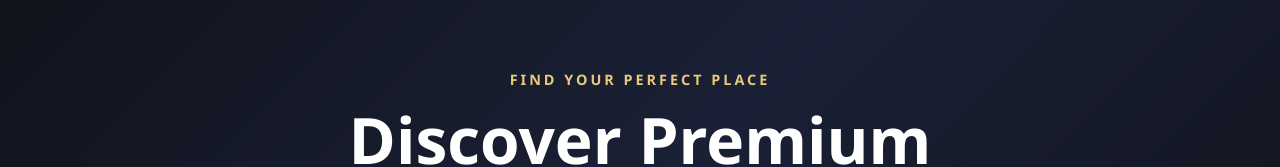
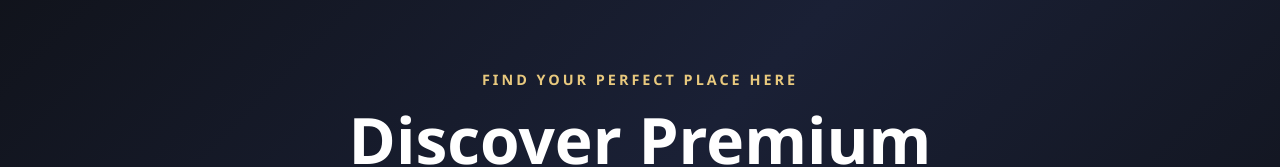
Before and after one commit to Gideonekibade123/realestate-frontend, a React (Vite) app: page / in a window 1280 px wide. Shown: the part 226-393 px from the top of the page. Built offline with nearby package versions, Linux system fonts and the light colour scheme; no server answers.

Commit message:
Adding text on home page

```diff
--- a/src/pages/HomePage.jsx
+++ b/src/pages/HomePage.jsx
@@ -28,7 +28,7 @@ export default function HomePage() {
     <div style={styles.page}>
       <section style={styles.hero}>
         <div style={styles.heroContent}>
-          <p style={styles.heroSub}>Find Your Perfect Place</p>
+          <p style={styles.heroSub}>Find Your Perfect Place here</p>
           <h1 style={styles.heroTitle}>Discover Premium<br />Real Estate</h1>
           <form onSubmit={handleSearch} style={styles.searchForm}>
             <input style={styles.searchInput} placeholder="Search by location or title..."
```
